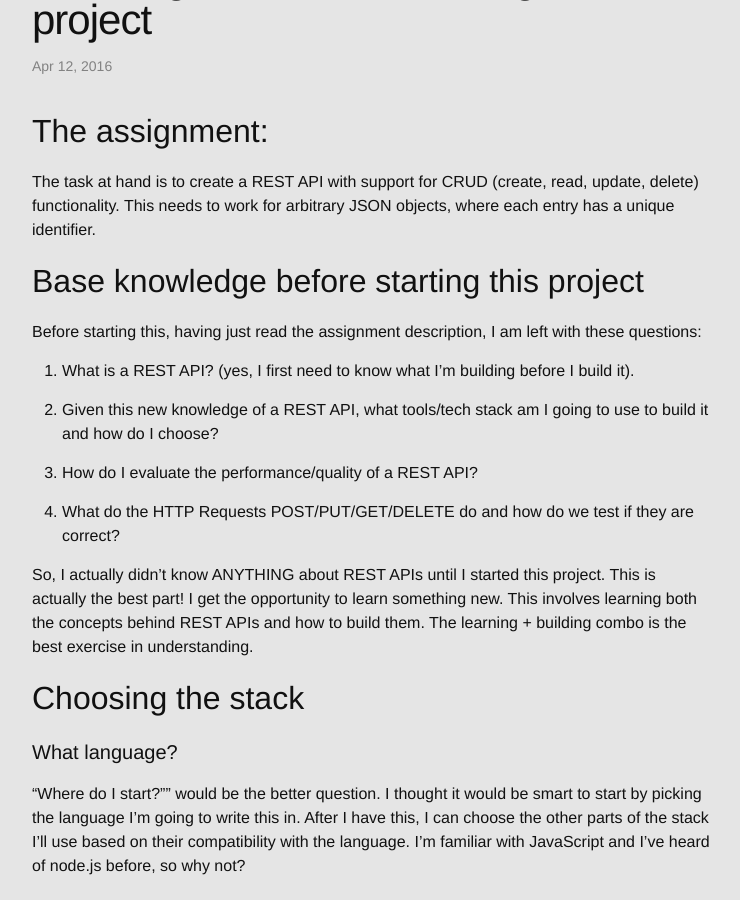
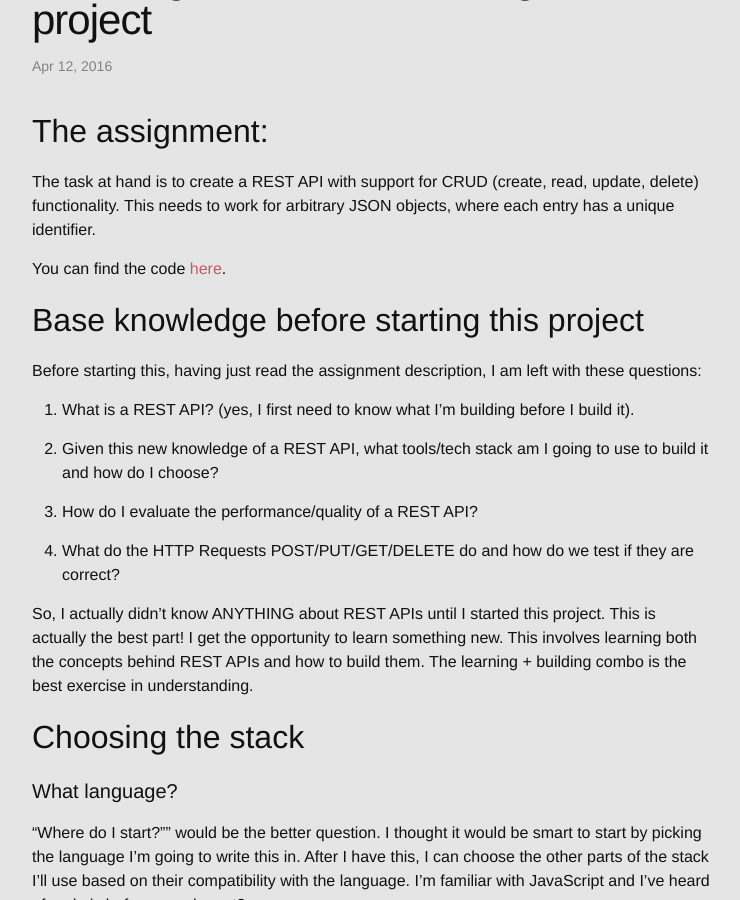
Before and after one commit to stevendiaz/stevendiaz.github.io, a Jekyll site: the page built from _posts/2016-04-12-learning-rest.markdown, in a window 1280 px wide and 900 px high, scrolled down 735 px. Shown: the whole window, without its empty margins (268-1008 px from the left). Built offline with Jekyll 4.4.1, drawn with Linux system fonts in a browser that asks for light colours.

Commit message:
Added link to code

```diff
--- a/_posts/2016-04-12-learning-rest.markdown
+++ b/_posts/2016-04-12-learning-rest.markdown
@@ -10,6 +10,9 @@ categories: test
 The task at hand is to create a REST API with support for CRUD
 (create, read, update, delete) functionality. This needs to work for arbitrary JSON objects,
 where each entry has a unique identifier.
+
+You can find the code
+[here](https://github.com/stevendiaz/node-rethinkdb-rest-api).
 
 ## Base knowledge before starting this project
 
```
